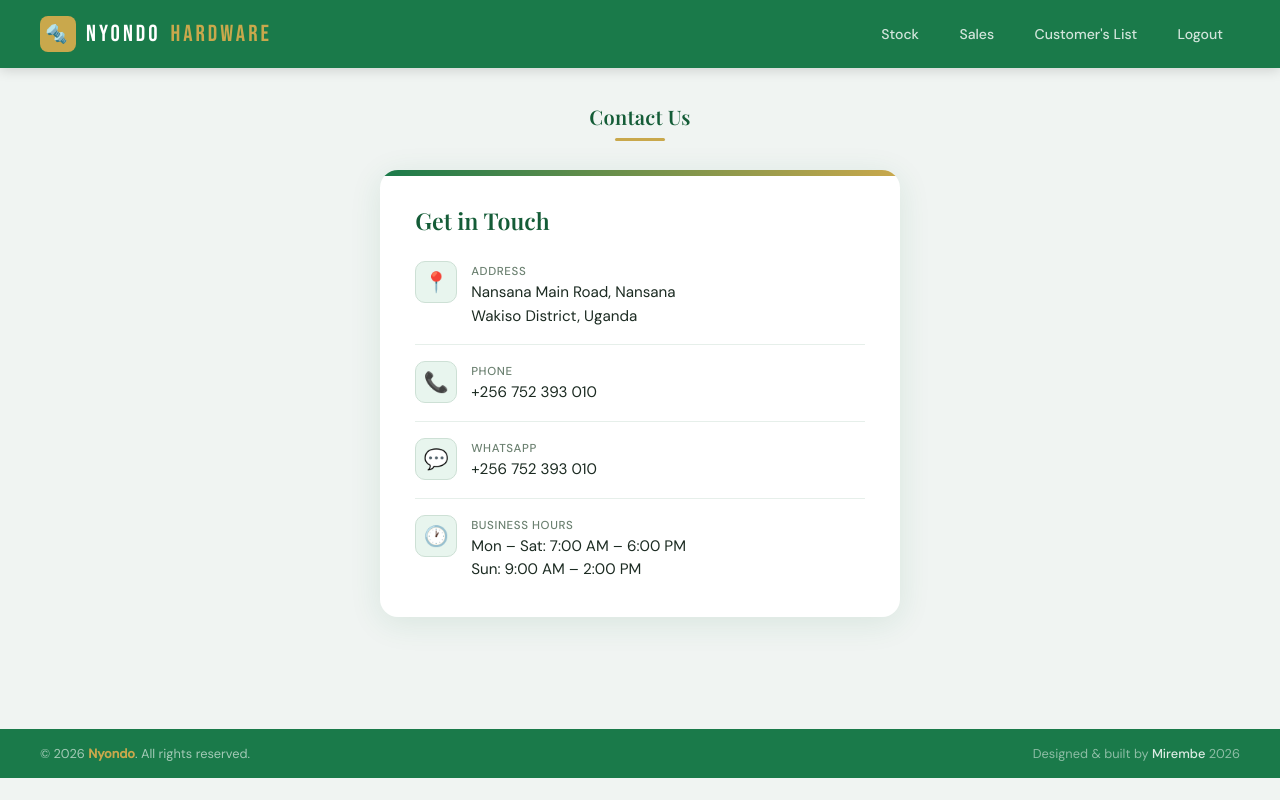
After one commit to sarahmirembe592/general, a Django app: page /contact/ in a window 1280 px wide. The commit adds this page. Run offline with Django 5.2, Linux system fonts and the light colour scheme.

Commit message:
added contact us

```diff
--- a/hardwareproject/hardwareapp/templates/add.html
+++ b/hardwareproject/hardwareapp/templates/add.html
@@ -265,6 +265,7 @@
     <li><a href="/home1">Sales</a></li>
     <!-- <li><a href="/home2">Home2</a></li> -->
     <li><a href="/home3">customer's List</a></li>
+
      <li><a href="/logout">Logout</a></li>
 
 
@@ -289,7 +290,7 @@
 <div class="col">
     <label>Unit of Measure</label>
     <select name="unit" placeholder="unit of measure" required>
-        <option></option>
+        <option>select unit of measure</option>
         <option>Bags</option>
         <option>Pieces (Pcs)</option>
         <option>Kilograms (Kg)</option>
--- a/hardwareproject/hardwareapp/templates/add1.html
+++ b/hardwareproject/hardwareapp/templates/add1.html
@@ -327,10 +327,10 @@
           <option>Credit(Approved)</option>
         </select>
       </div>
-      <div class="col">
+      <!-- <div class="col">
         <label for="receipt number">Receipt Number</label>
         <input type="text" name="receipt_number" class="form-control" placeholder="eg REC-001" required pattern="[A-Za-z0-9\-]+" title="Please enter a valid receipt number (letters, numbers, and hyphens only)">
-      </div>
+      </div> -->
     </div>
     <!-- <div class="row">
       <div class="col"> -->
--- a/hardwareproject/hardwareapp/templates/base.html
+++ b/hardwareproject/hardwareapp/templates/base.html
@@ -24,6 +24,10 @@ inputs.forEach(input => {
     <title>Document</title>
     <link href="https://cdn.jsdelivr.net/npm/bootstrap@5.3.8/dist/css/bootstrap.min.css" rel="stylesheet" integrity="sha384-sRIl4kxILFvY47J16cr9ZwB07vP4J8+LH7qKQnuqkuIAvNWLzeN8tE5YBujZqJLB" crossorigin="anonymous">
      <link href="https://fonts.googleapis.com/css2?family=Bebas+Neue&family=DM+Sans:wght@300;400;500;600&family=Playfair+Display:wght@600&display=swap" rel="stylesheet"/>
+       <script
+      src="https://kit.fontawesome.com/3ebeef7c5a.js"
+      crossorigin="anonymous"
+    ></script>
 <style>
     .footer {
     text-align: center;
--- /dev/null
+++ b/hardwareproject/hardwareapp/templates/contact.html
@@ -0,0 +1,282 @@
+<!DOCTYPE html>
+<html lang="en">
+<head>
+  <meta charset="UTF-8" />
+  <meta name="viewport" content="width=device-width, initial-scale=1.0"/>
+  <title>Contact Us — Nyondo General Hardware</title>
+  <link rel="preconnect" href="https://fonts.googleapis.com"/>
+  <link rel="preconnect" href="https://fonts.gstatic.com" crossorigin/>
+  <link href="https://fonts.googleapis.com/css2?family=Bebas+Neue&family=DM+Sans:wght@400;500&family=Playfair+Display:wght@600&display=swap" rel="stylesheet"/>
+  <style>
+    :root {
+      --green:       #1a7a4a;
+      --green-dark:  #145c37;
+      --green-light: #e8f5ee;
+      --gold:        #c9a84c;
+      --bg:          #f0f4f2;
+      --white:       #ffffff;
+      --text:        #1c2b22;
+      --muted:       #6b8070;
+      --border:      #cde0d5;
+      --shadow:      0 6px 32px rgba(26,122,74,.11);
+    }
+
+    *, *::before, *::after { box-sizing: border-box; margin: 0; padding: 0; }
+
+    body {
+      font-family: 'DM Sans', sans-serif;
+      background: var(--bg);
+      color: var(--text);
+      min-height: 100vh;
+    }
+
+    /* ── NAVBAR ── */
+    .navbar {
+      display: flex;
+      align-items: center;
+      justify-content: space-between;
+      padding: 0 2.5rem;
+      height: 68px;
+      background: var(--green);
+      box-shadow: 0 2px 12px rgba(0,0,0,.15);
+      position: sticky;
+      top: 0;
+      z-index: 100;
+    }
+
+    .logo {
+      font-family: 'Bebas Neue', sans-serif;
+      font-size: 1.45rem;
+      letter-spacing: 3px;
+      color: #fff;
+      display: flex;
+      align-items: center;
+      gap: 10px;
+      text-decoration: none;
+    }
+
+    .logo span { color: var(--gold); }
+
+    .logo-icon {
+      width: 36px; height: 36px;
+      background: var(--gold);
+      border-radius: 8px;
+      display: grid; place-items: center;
+      font-size: 18px;
+    }
+
+    .nav-links {
+      list-style: none;
+      display: flex;
+      gap: .4rem;
+    }
+
+    .nav-links a {
+      text-decoration: none;
+      color: rgba(255,255,255,.8);
+      font-size: .88rem;
+      font-weight: 500;
+      padding: .45rem 1rem;
+      border-radius: 8px;
+      border: 1px solid transparent;
+      transition: all .2s;
+    }
+
+    .nav-links a:hover {
+      background: rgba(255,255,255,.15);
+      color: #fff;
+      border-color: rgba(255,255,255,.2);
+    }
+
+    /* ── PAGE TITLE ── */
+    h3 {
+      font-family: 'Playfair Display', serif;
+      text-align: center;
+      margin-top: 2.2rem;
+      margin-bottom: 1.8rem;
+      font-size: 1.25rem;
+      color: var(--green-dark);
+      letter-spacing: .3px;
+    }
+
+    h3::after {
+      content: '';
+      display: block;
+      width: 50px;
+      height: 3px;
+      background: var(--gold);
+      border-radius: 2px;
+      margin: .5rem auto 0;
+    }
+
+    /* ── CONTAINER ── */
+    .container {
+      display: flex;
+      justify-content: center;
+      padding: 0 1.5rem 4rem;
+    }
+
+    /* ── CARD ── */
+    .card {
+      background: var(--white);
+      border-radius: 18px;
+      box-shadow: var(--shadow);
+      width: 100%;
+      max-width: 520px;
+      overflow: hidden;
+      animation: slideUp .45s ease both;
+    }
+
+    @keyframes slideUp {
+      from { opacity: 0; transform: translateY(28px); }
+      to   { opacity: 1; transform: translateY(0); }
+    }
+
+    .card::before {
+      content: '';
+      display: block;
+      height: 6px;
+      background: linear-gradient(90deg, var(--green) 0%, var(--gold) 100%);
+    }
+
+    .card h2 {
+      font-family: 'Playfair Display', serif;
+      font-size: 1.45rem;
+      color: var(--green-dark);
+      padding: 1.8rem 2.2rem .2rem;
+    }
+
+    /* ── INFO ROWS ── */
+    .info-body {
+      padding: 1.4rem 2.2rem 2.2rem;
+      display: flex;
+      flex-direction: column;
+      gap: 1rem;
+    }
+
+    .info-row {
+      display: flex;
+      align-items: flex-start;
+      gap: 14px;
+    }
+
+    .info-icon {
+      width: 42px; height: 42px;
+      background: var(--green-light);
+      border-radius: 10px;
+      display: flex; align-items: center; justify-content: center;
+      font-size: 20px;
+      flex-shrink: 0;
+      border: 1.5px solid var(--border);
+    }
+
+    .info-text {
+      display: flex;
+      flex-direction: column;
+      gap: 2px;
+      padding-top: 3px;
+    }
+
+    .info-text span {
+      font-size: .72rem;
+      font-weight: 500;
+      text-transform: uppercase;
+      letter-spacing: .6px;
+      color: var(--muted);
+    }
+
+    .info-text p,
+    .info-text a {
+      font-size: .95rem;
+      color: var(--text);
+      text-decoration: none;
+      line-height: 1.55;
+    }
+
+    .info-text a:hover { color: var(--green); }
+
+    .divider {
+      height: 1px;
+      background: var(--border);
+      opacity: 0.5;
+    }
+
+    /* ── RESPONSIVE ── */
+    @media (max-width: 560px) {
+      .navbar { padding: 0 1.2rem; }
+      .nav-links a { padding: .4rem .7rem; font-size: .8rem; }
+      .card h2 { padding: 1.4rem 1.4rem .2rem; }
+      .info-body { padding: 1.2rem 1.4rem 1.8rem; }
+    }
+  </style>
+</head>
+<body>
+
+  <nav class="navbar">
+    <a href="/" class="logo">
+      <div class="logo-icon">🔩</div>
+      NYONDO <span>HARDWARE</span>
+    </a>
+    <ul class="nav-links">
+      <li><a href="/">Stock</a></li>
+      <li><a href="/home1">Sales</a></li>
+      <li><a href="/home3">Customer's List</a></li>
+      <li><a href="/logout">Logout</a></li>
+    </ul>
+  </nav>
+
+  <h3>Contact Us</h3>
+
+  <div class="container">
+    <div class="card">
+      <h2>Get in Touch</h2>
+      <div class="info-body">
+
+        <div class="info-row">
+          <div class="info-icon">📍</div>
+          <div class="info-text">
+            <span>Address</span>
+            <p>Nansana Main Road, Nansana<br>Wakiso District, Uganda</p>
+          </div>
+        </div>
+
+        <div class="divider"></div>
+
+        <div class="info-row">
+          <div class="info-icon">📞</div>
+          <div class="info-text">
+            <span>Phone</span>
+            <a href="tel:+256752393010">+256 752 393 010</a>
+          </div>
+        </div>
+
+        <div class="divider"></div>
+
+        <div class="info-row">
+          <div class="info-icon">💬</div>
+          <div class="info-text">
+            <span>WhatsApp</span>
+            <a href="https://wa.me/256752393010">+256 752 393 010</a>
+          </div>
+        </div>
+
+        <div class="divider"></div>
+
+        <div class="info-row">
+          <div class="info-icon">🕐</div>
+          <div class="info-text">
+            <span>Business Hours</span>
+            <p>Mon – Sat: 7:00 AM – 6:00 PM<br>Sun: 9:00 AM – 2:00 PM</p>
+          </div>
+        </div>
+
+      </div>
+    </div>
+  </div>
+      <footer style="background:#1a7a4a;padding:1rem 2.5rem;display:flex;justify-content:space-between;align-items:center;flex-wrap:wrap;gap:.5rem;margin-top:3rem; width:100%,">
+  <p style="font-size:.8rem;color:rgba(255,255,255,.6);margin:0;">&copy; 2026 <span style="color:#c9a84c;font-weight:600;">Nyondo</span>. All rights reserved.</p>
+  <p style="font-size:.8rem;color:rgba(255,255,255,.5);margin:0;">Designed &amp; built by <span style="color:rgba(255,255,255,.85);font-weight:500;">Mirembe</span> 2026</p>
+</footer>
+
+</body>
+</html>
--- a/hardwareproject/hardwareapp/templates/home.html
+++ b/hardwareproject/hardwareapp/templates/home.html
@@ -237,6 +237,7 @@
     <li><a href="/add1">Add Sale</a></li>
     <!-- <li><a href="/add2">Add Deposit</a></li> -->
     <li><a href="/add3">Register Customer</a></li>
+    <li><a href="/contact">Contact Us</a></li>
      <li><a href="/logout">Logout</a></li>
 
   </ul>
@@ -258,6 +259,7 @@
       <th scope="col">Product Spec.</th>
       <th scope="col">Payment Mode</th>
       <th scope="col">Review Item</th>
+      <th scope="col">Delete Item</th>
 
     </tr>
   </thead>
@@ -274,7 +276,8 @@
       <td>{{stock.supplier}}</td>
       <td>{{stock.specification}}</td>
       <td>{{stock.payment_mode}}</td>
-      <td><a style="text-decoration: none; color: orange;" href="{% url 'stock_review' stock.pk %}">Edit</a></td>
+      <td><a  style="text-decoration: none; color: orange;" href="{% url 'stock_review' stock.pk %}">Edit</a></td>
+      <td><a href="">Delete</a></td>
     </tr>
     {% endfor %}
     </tbody>
--- a/hardwareproject/hardwareapp/templates/home1.html
+++ b/hardwareproject/hardwareapp/templates/home1.html
@@ -269,6 +269,7 @@
     <li><a href="/add">Add Stock</a></li>
     <li><a href="/add1">Add Sale</a></li>
     <li><a href="/add3">Register Customer</a></li>
+    <li><a href="/contact">Contact Us</a></li>
     <li><a href="/logout">Logout</a></li>
   </ul>
 </nav>
--- a/hardwareproject/hardwareapp/templates/home3.html
+++ b/hardwareproject/hardwareapp/templates/home3.html
@@ -233,6 +233,7 @@
     <li><a href="/add1">Add Sale</a></li>
     <!-- <li><a href="/add2">Add Deposit</a></li> -->
     <li><a href="/add3">Register Customer</a></li>
+    <li><a href="/contact">Contact Us</a></li>
      <li><a href="/logout">Logout</a></li>
   </ul>
 </nav>
--- a/hardwareproject/hardwareapp/templates/skel.html
+++ b/hardwareproject/hardwareapp/templates/skel.html
@@ -136,3 +136,5 @@ button:hover {
   background-color: #059862;
   color: white !important;
 }
+
+<i class="fa-thin fa-pen fa-beat"></i>
--- a/hardwareproject/hardwareapp/views.py
+++ b/hardwareproject/hardwareapp/views.py
@@ -79,51 +79,20 @@ def add1(request):
         unit_price = int(payload.get('unit_price'))
         total_price = payload.get('total_price')
         payment_method = payload.get('payment_method')
-        # receipt_number = payload.get('receipt_number')
-        # date = payload.get('date')
-        # name_of_sales_person = payload.get('name_of_sales_person')
         total_price = quantity * unit_price
 
         # New sale made
         NewSale = Sale()
         NewSale.customer_name = customer_name
-        # NewSale.phone_number = phone_number
-        # NewSale.address = address
         NewSale.category = category
         NewSale.product_name = product_name
         NewSale.quantity = quantity
         NewSale.unit_price = unit_price
         NewSale.total_price = total_price
         NewSale.payment_method = payment_method
-        # NewSale.receipt_number = receipt_number
-        # NewSale.date = date
-        # NewSale.name_of_sales_person = name_of_sales_person
         NewSale.save()
         return redirect('home1')
     return render(request,'add1.html')
-
-# def home2(request):
-#     all_deposit = Deposit.objects.all()
-#     context = {
-#         'deposit': all_deposit,
-#     }
-#     return render(request, 'home2.html', context)
-
-# def add2(request):
-#     if request.method == 'POST':
-#         payload = request.POST
-#         customer_nin = payload.get('customer_nin')
-#         select_product = payload.get('select_product')
-#         amount = payload.get('amount')
-
-#         # New deposit
-#         NewDeposit = Deposit()
-#         NewDeposit.customer_nin = customer_nin
-#         NewDeposit.select_product = select_product
-#         NewDeposit.amount = amount
-#         NewDeposit.save()
-#         return redirect('home2')
-#     return render(request,'add2.html')
 
 
 @login_required
@@ -226,3 +195,6 @@ def dashboard(request):
 def logout_view(request):
     logout(request)
     return redirect('dashboard')
+
+def contact(request):
+    return render(request, 'contact.html')
--- a/hardwareproject/hardwareproject/urls.py
+++ b/hardwareproject/hardwareproject/urls.py
@@ -43,6 +43,7 @@ urlpatterns = [
     path('dashboard/',views.dashboard, name='dashboard'),
 # Created a url that handles login and log out
     path('accounts/',include('django.contrib.auth.urls')),
-    path('logout/',views.logout_view, name='logout_view')
+    path('logout/',views.logout_view, name='logout_view'),
+    path('contact/',views.contact, name='contact'),
 
 ]
```
Also changed, not shown: hardwareproject/db.sqlite3.
